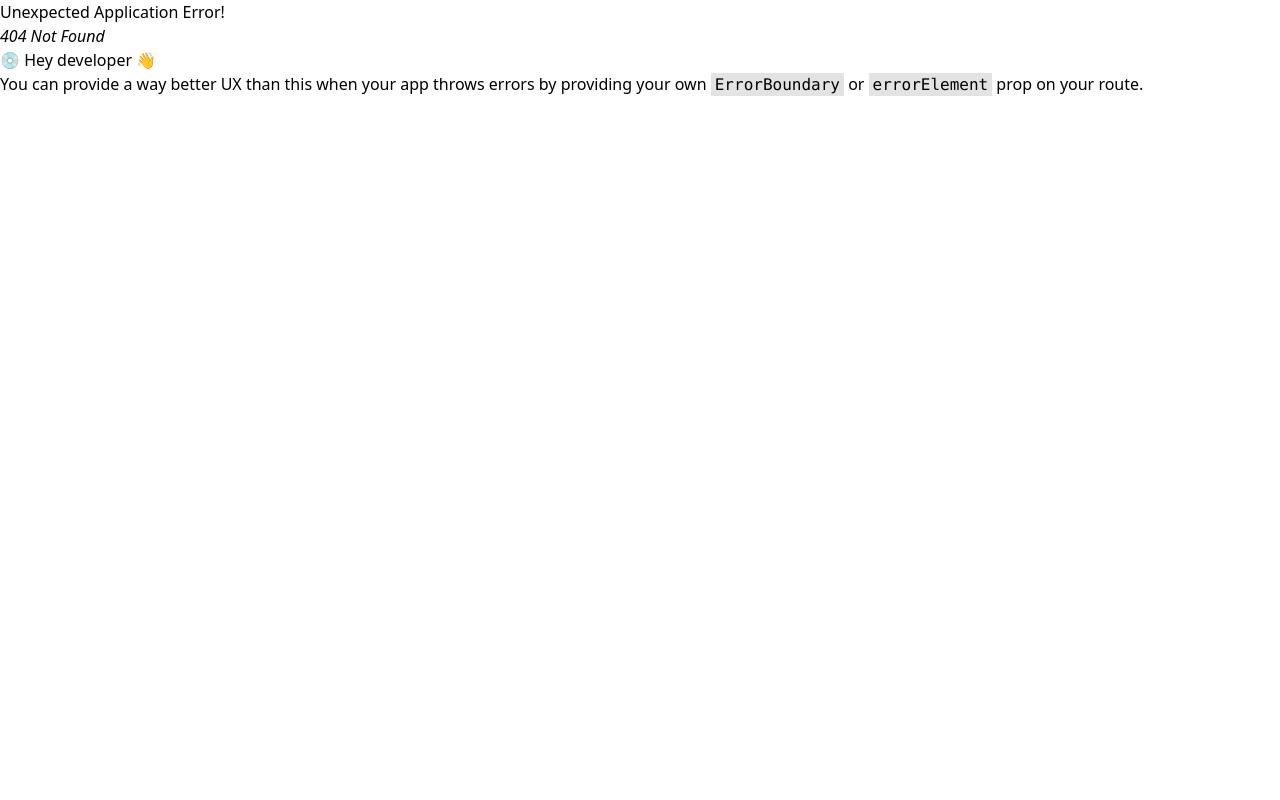
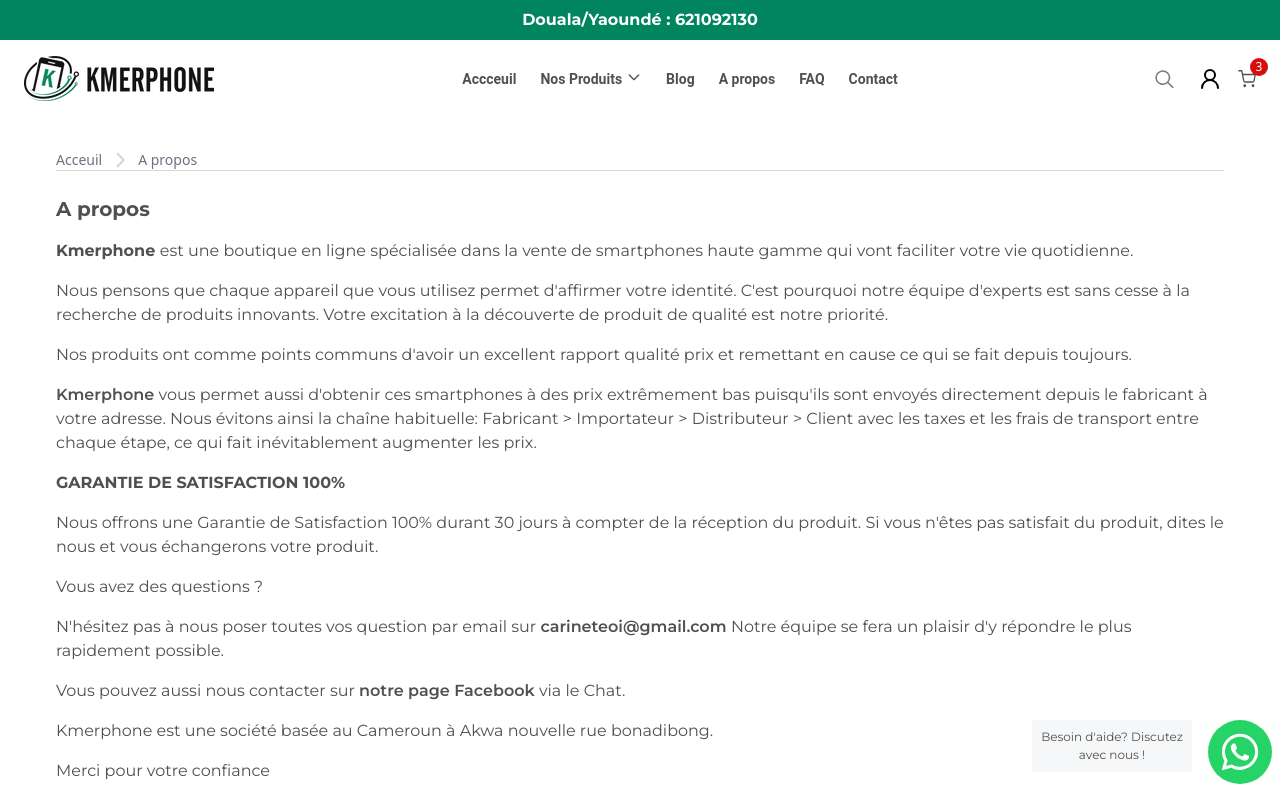
Before and after one commit to Warano02/kmerphone, a React (Vite) app: page /about in a window 1280 px wide. Before the commit this address had no page. Shown: the top 800 px of the page. Built offline with nearby package versions, Linux system fonts and the light colour scheme.

Commit message:
about page

```diff
--- /dev/null
+++ b/src/Pages/About.tsx
@@ -0,0 +1,42 @@
+import { useAppContext } from "@/hooks/useAppContext"
+import { Link } from "react-router"
+
+function About() {
+    const { AppName, utilsLinks } = useAppContext()
+    return (
+        <div className="px-6 sm:px-14">
+            <div className="flex flex-wrap justify-start items-center space-x-2 text-sm text-gray-500 font-medium  border-b-[0.002px] border-[#5c59593b] mb-2">
+                <Link to={"/"}>Acceuil</Link>
+                <svg width="20" height="20" viewBox="0 0 20 20" fill="none" xmlns="http://www.w3.org/2000/svg">
+                    <path d="m14.413 10.663-6.25 6.25a.939.939 0 1 1-1.328-1.328L12.42 10 6.836 4.413a.939.939 0 1 1 1.328-1.328l6.25 6.25a.94.94 0 0 1-.001 1.328" fill="#CBD5E1" />
+                </svg>
+                <Link to={"/collections"}>A propos</Link>
+            </div>
+            <div className="py-4 flex flex-col gap-4 font-monserat text-secondary">
+                <h1 className="font-bold text-xl ">A propos</h1>
+                <p className="">
+                    <span className="font-bold">{AppName} </span> est une boutique en ligne spécialisée dans la vente de smartphones haute gamme qui vont faciliter votre vie quotidienne.
+                </p>
+                <p>
+                    Nous pensons que chaque appareil que vous utilisez permet d'affirmer votre identité. C'est pourquoi notre équipe d'experts est sans cesse à la recherche de produits innovants. Votre excitation à la découverte de produit de qualité est notre priorité.
+                </p>
+                <p>
+                    Nos produits ont comme points communs d'avoir un excellent rapport qualité prix et remettant en cause ce qui se fait depuis toujours.
+                </p>
+                <p>
+                    <span className="font-semibold">{AppName} </span> vous permet aussi d'obtenir ces smartphones à des prix extrêmement bas puisqu'ils sont envoyés directement depuis le fabricant à votre adresse. Nous évitons ainsi la chaîne habituelle: Fabricant &gt; Importateur &gt; Distributeur &gt; Client avec les taxes et les frais de transport entre chaque étape, ce qui fait inévitablement augmenter les prix.
+                </p>
+                <h1 className="font-bold">GARANTIE DE SATISFACTION 100%</h1>
+                <p>Nous offrons une Garantie de Satisfaction 100% durant 30 jours à compter de la réception du produit. Si vous n'êtes pas satisfait du produit, dites le nous et vous échangerons votre produit. </p>
+                <h1>Vous avez des questions ?</h1>
+                <p>N'hésitez pas à nous poser toutes vos question par email sur <span className="font-semibold">{utilsLinks.email} </span> Notre équipe se fera un plaisir d'y répondre le plus rapidement possible.  </p>
+                <p>Vous pouvez aussi nous contacter sur <span className="font-semibold">notre page Facebook</span> via le Chat. </p>
+                <p>{AppName} est une société basée au Cameroun à Akwa nouvelle rue bonadibong. </p>
+                <p>Merci pour votre confiance</p>
+                <p>L'équipe <span className="font-semibold">{AppName} </span> </p>
+            </div>
+        </div>
+    )
+}
+
+export default About
--- a/src/Provider/AppProvider.tsx
+++ b/src/Provider/AppProvider.tsx
@@ -4,7 +4,8 @@
 export const AppProvider = ({ children }: { children: ReactNode }) => {
     const AppName = "Kmerphone"
     const utilsLinks={
-        whatsapp:"https://wa.me/237621092130"
+        whatsapp:"https://wa.me/237621092130",
+        email:"carineteoi@gmail.com"
     }
     const [isSearching, setIsSearching] = useState(false);
     const value = { AppName, isSearching, setIsSearching,utilsLinks }
--- a/src/components/collections/ProductsCollection.tsx
+++ b/src/components/collections/ProductsCollection.tsx
@@ -4,15 +4,17 @@
 import { useEffect, useState } from "react"
 import type { SinglePhone } from "@/types"
 function ProductsCollection({ m }: { m: string }) {
-    const [phone, setPhone] = useState<SinglePhone | null>(null)
+    const [phones, setPhones] = useState<SinglePhone[] | null>(null)
 
     useEffect(() => {
-        if (!phone) {
-            setPhone(mockPhone[0])
+        if (!phones) {
+            const test=Array.from({length:30},()=>mockPhone[0])
+            setPhones(test)
         }
-    }, [phone])
+    }, [phones])
+
     return (
-        <div className="lg:px-10">
+        <div className="lg:px-14">
             <div className="flex flex-wrap justify-start items-center space-x-2 text-sm text-gray-500 font-medium  border-b-[0.02px] border-[#5c59598a] mb-2">
                 <button type="button" aria-label="Home">
                     <svg width="32" height="32" viewBox="0 0 32 32" fill="none" xmlns="http://www.w3.org/2000/svg">
@@ -32,9 +34,14 @@
                 </svg>
                 <Link to={"#"} className="text-primary">{m} </Link>
             </div>
-            <h1 className="font-bold font-monostreat text-xl">{m.toLocaleUpperCase()} </h1>
-            <div>
-                {phone && <Phone phone={phone} />}
+            <h1 className="font-medium font-roboto text-[24px] text-  my-4">{m.toLocaleUpperCase()} </h1>
+            <select name="" id=""></select>
+            <div className="w-full sm:px-12 mt-4 flex flex-wrap gap-4 sm:grid grid-cols-4">
+                {
+                    phones && phones.map((phone,i)=>(
+                        <Phone phone={phone} key={i}/>
+                    ))
+                }
             </div>
         </div>
     )
--- a/src/router/router.tsx
+++ b/src/router/router.tsx
@@ -2,6 +2,7 @@
 import AppLayout from "../Layout/AppLayout";
 import Home from "../Pages/Home";
 import Collections from "@/Pages/Collections";
+import About from "@/Pages/About";
 
 export const routes = createBrowserRouter([
     {
@@ -14,6 +15,10 @@
             {
                 path: "/collections/:m?",
                 element: <Collections />
+            },
+            {
+                path: "/about",
+                element: <About />
             }
         ]
     }
--- a/src/types/providers/AppProvider.d.ts
+++ b/src/types/providers/AppProvider.d.ts
@@ -1,5 +1,6 @@
 type UtilsLinks = {
   whatsapp: string;
+  email: string;
 };
 export interface AppContextProps {
   AppName: string;
```
Also changed, not shown: tsconfig.json (+16 -4 lines).
